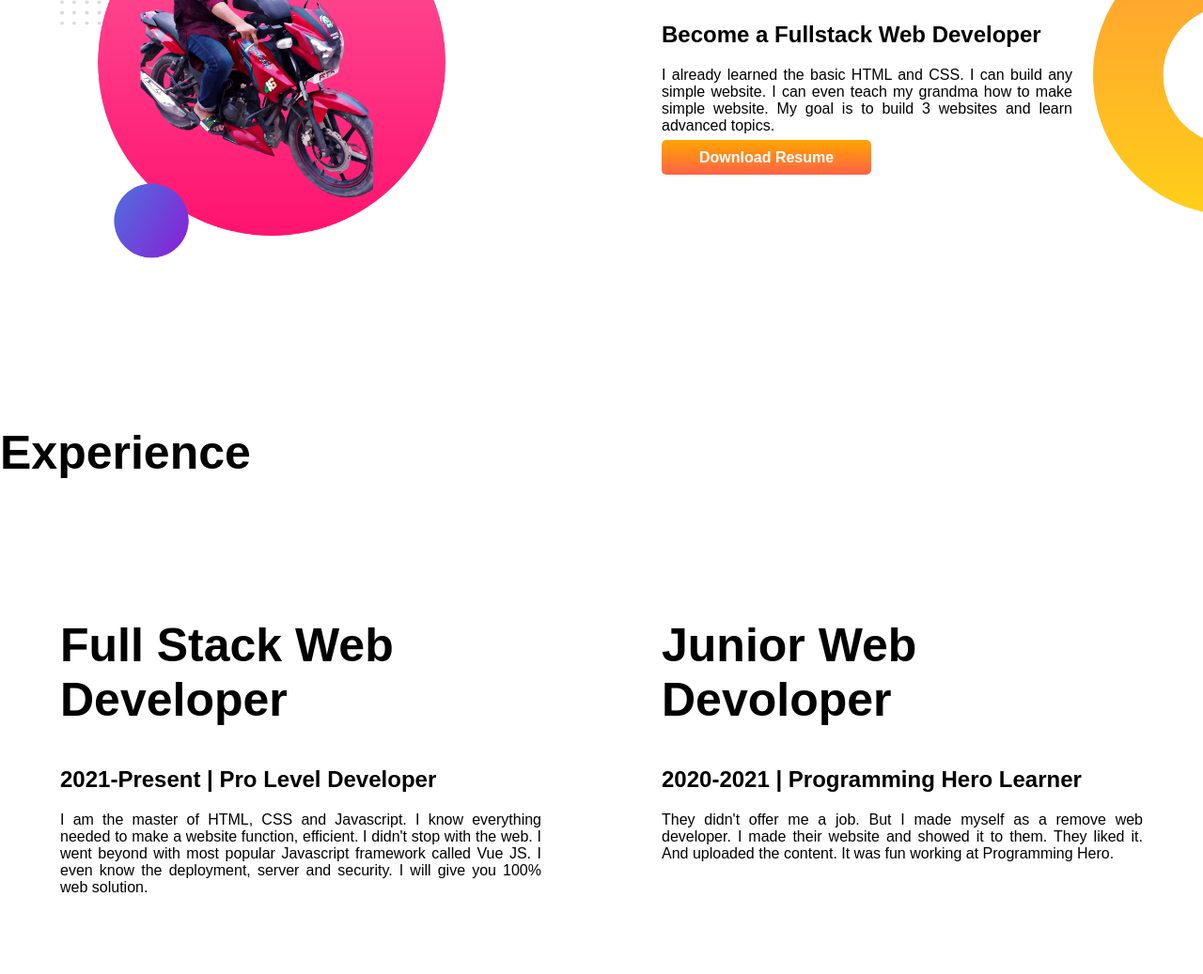
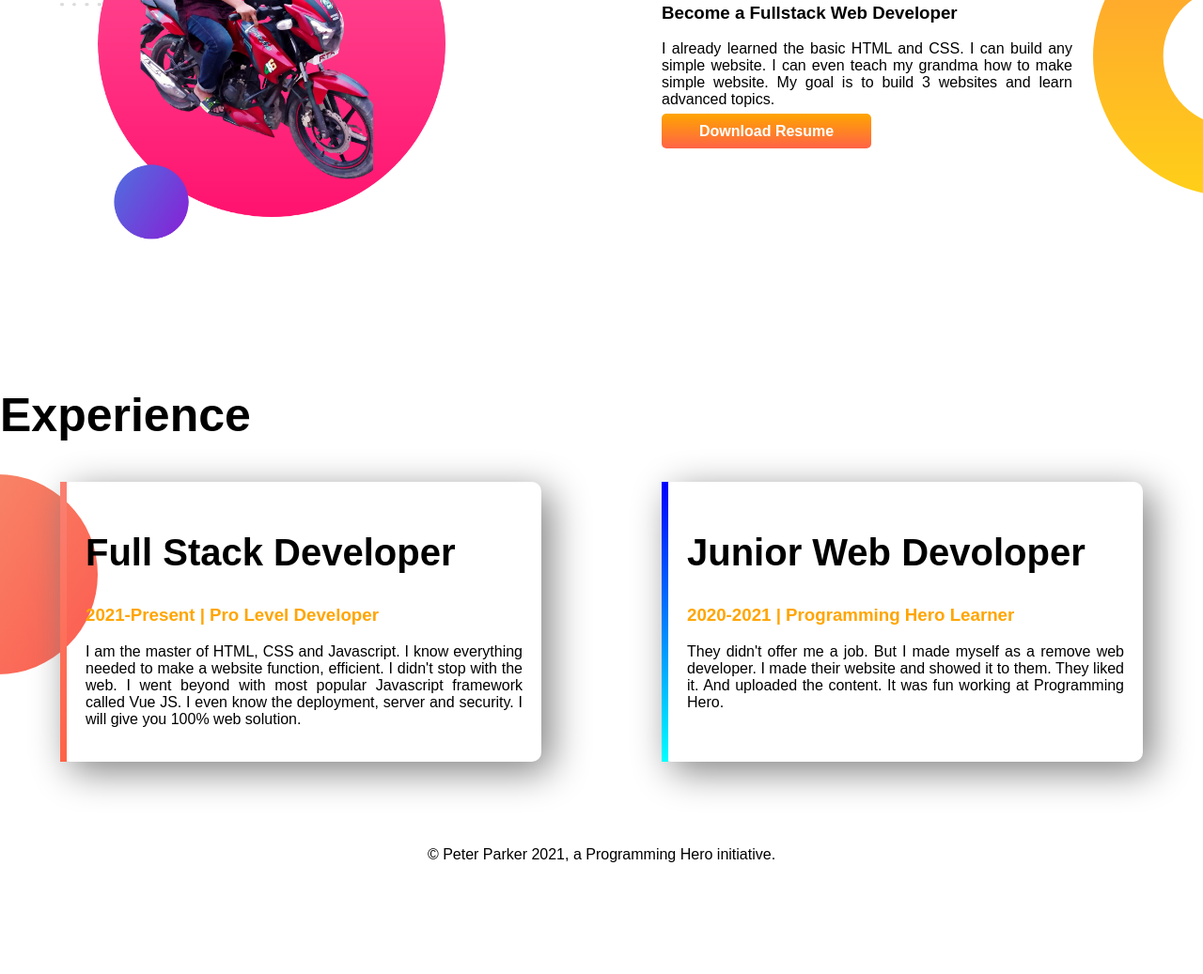
Before and after one commit to abutaiab2021/developer-portfolio, a plain HTML site: page index.html in a window 1280 px wide. Shown: the part 831-1868 px from the top of the page at 94% size. After the commit the page ends 1766 px from the top, so only its background shows below. Drawn offline with Linux system fonts and the light colour scheme.

Commit message:
full portfolio complete

```diff
--- a/index.html
+++ b/index.html
@@ -26,7 +26,7 @@
       </div>
       <div class="half-width">
         <h1>Dream Big</h1>
-        <h2>Become a Fullstack Web Developer</h2>
+        <h3>Become a Fullstack Web Developer</h3>
         <p>I already learned the basic HTML and CSS. I can build any simple website. I can even teach my grandma how to make simple website. My goal is to build 3 websites and learn advanced topics.</p>
         <a class="link-button" target="_blank" href="https://www.linkedin.com/in/abutaiab/" >Download Resume</a>
       </div>
@@ -34,17 +34,20 @@
   <section class="experience-area">
       <h1>Experience</h1>
       <div class="flexible-container">
-        <div class="half-width">
-            <h1>Full Stack Web Developer</h1>
-            <h2>2021-Present | Pro Level Developer</h2>
+        <div id="full-dev-exp" class="experience-item">
+            <h2>Full Stack Developer</h2>
+            <h3 class="orange-color">2021-Present | Pro Level Developer</h3>
             <p>I am the master of HTML, CSS and Javascript. I know everything needed to make a website function, efficient. I didn't stop with the web. I went beyond with most popular Javascript framework called Vue JS. I even know the deployment, server and security. I will give you 100% web solution.</p>
           </div>
-          <div class="half-width">
-              <h1>Junior Web Devoloper</h1>
-              <h2>2020-2021 | Programming Hero Learner</h2>
+          <div id="web-dev-exp" class="experience-item">
+              <h2>Junior Web Devoloper</h2>
+              <h3 class="orange-color">2020-2021 | Programming Hero Learner</h3>
               <p>They didn't offer me a job. But I made myself as a remove web developer. I made their website and showed it to them. They liked it. And uploaded the content. It was fun working at Programming Hero.</p>
           </div>
       </div>
   </section>
+  <footer>
+      <p>© Peter Parker 2021, a Programming Hero initiative.</p>
+  </footer>
 </body>
 </html>
--- a/style.css
+++ b/style.css
@@ -6,6 +6,9 @@ body{
 h1{
     font-size: 50px;
 }
+h2{
+    font-size: 40px;
+}
 
 .orange-color{
     color: orange;
@@ -13,7 +16,7 @@ h1{
 
 .flexible-container{
     display: flex;
-    margin-bottom: 110px;
+    margin-bottom: 90px;
 }
 
 .half-width{
@@ -51,3 +54,34 @@ h1{
     text-align: justify;
     margin-right: 75px;
 }
+
+.experience-item{
+    width: 40%;
+    margin-left: 5%;
+    margin-right: 5%;
+    box-shadow: 10px 10px 40px grey;
+    padding: 20px;
+    border-radius: 10px;
+    text-align: justify;
+}
+
+.experience-area{
+    background-image: url(images/exp-bg.png);
+    background-repeat: no-repeat;
+    background-position: left;
+}
+#full-dev-exp{
+    border-left: 7px solid;
+    border-image: linear-gradient(salmon,tomato);
+    border-image-slice: 1;
+}
+
+#web-dev-exp{
+    border-left: 7px solid;
+    border-image: linear-gradient(blue,cyan);
+    border-image-slice: 1;
+}
+
+footer p{
+    text-align: center;
+}
```
Also changed, not shown: showOff/official-taiab.png (deleted), showOff/taiab1.jpg (deleted), showOff/taiab2.jpg (deleted), showOff/taiab3.jpg (deleted), showOff/taiab4.jpg (deleted), showOff/taiab5.jpg (deleted), 6 other files.
